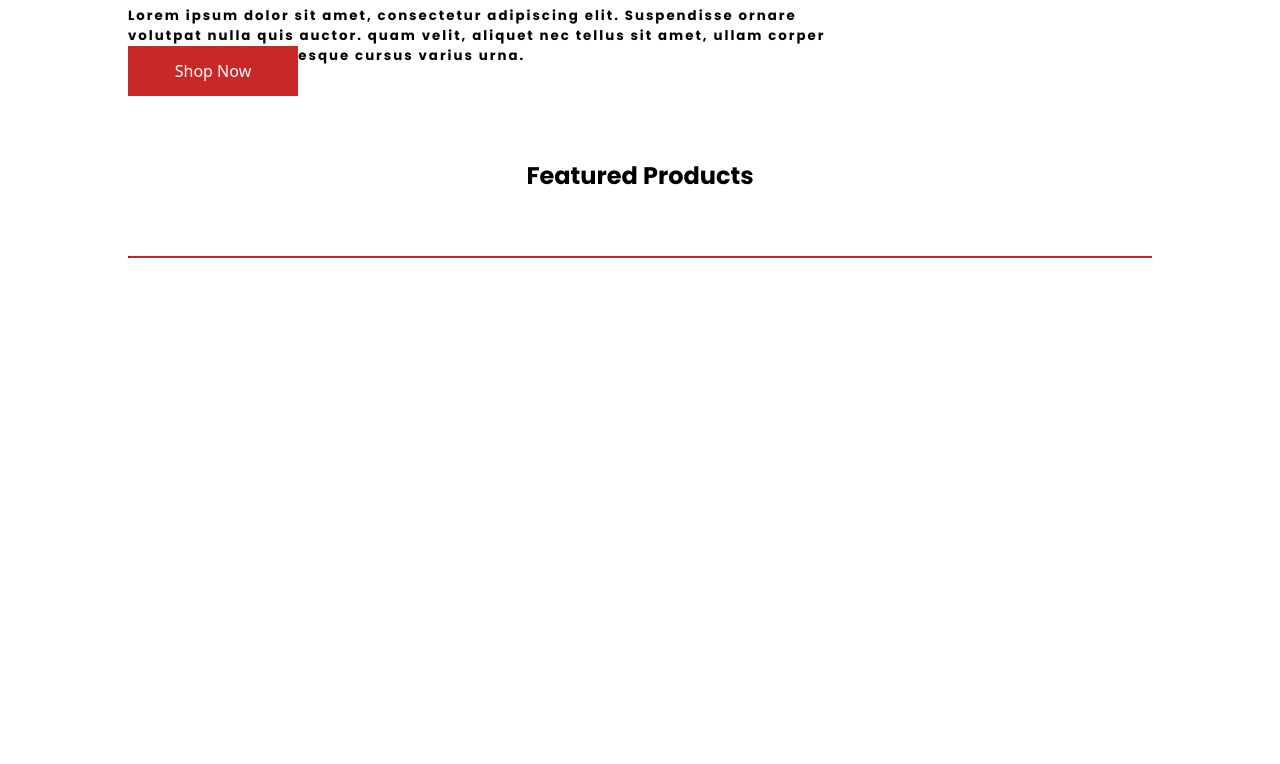
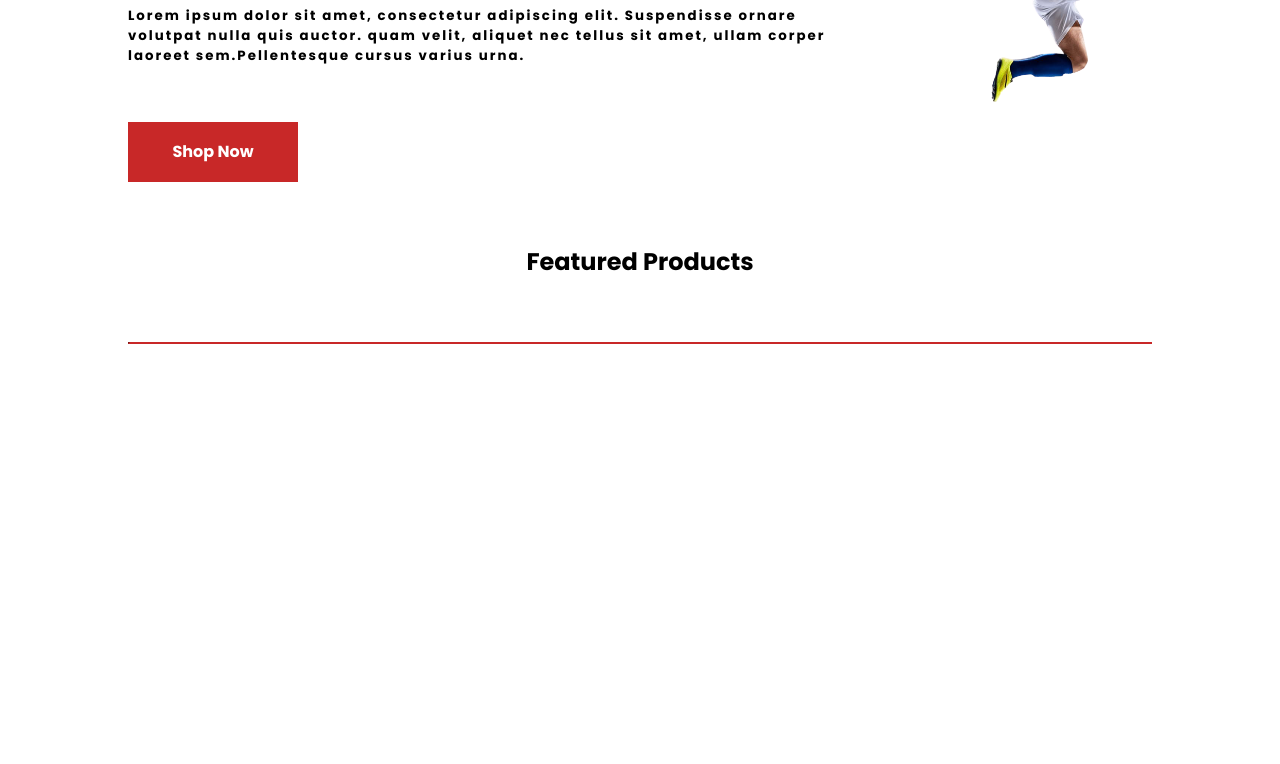
Before and after one commit to zeelsonii/webdevtask, a plain HTML site: page index.html in a window 1280 px wide. Shown: the part 336-1100 px from the top of the page. Drawn offline with Linux system fonts and the light colour scheme.

Commit message:
Making some changes

```diff
--- a/index.html
+++ b/index.html
@@ -18,7 +18,7 @@
 	<body>
 
     <nav class="navbar">
-			<a class="company1">TripleS Store</a>
+		<a class="company1">TripleS Store</a>
 
 
 	<form role="search" id="form">
@@ -48,9 +48,7 @@
                 <img src="hero-header.png" alt="welcome" class="welcome-image"/>
             </div>
 
-			<form1 role="shop" id="form1">
-				<input type="submit" value="Shop Now">
-			  </form1>
+			<button id="Submit">Shop Now</button>
 
 			  <div id="contents">
 				<h2 id="contents-title">Featured Products</h3>
--- a/style.css
+++ b/style.css
@@ -126,20 +126,6 @@ hr{
     margin-top: -18%;
 }
 
-form1{
-    background-color:rgb(200, 40, 40);
-    margin-top: -20px;
-    width: 170px;
-    height: 50px;
-    border-radius: 0px;
-    display: flex;
-    flex-direction: row;
-    align-items:center;
-    position: static;
-    justify-content: center;
-
-}
-
 input {
     font: 20px ;
     color: white;
@@ -168,3 +154,13 @@ hr1{
     margin-top: -20px;
     border-width: 4px;
 }
+
+#submit {
+    margin-top: 20px;
+    background-color: rgb(200, 40, 40) ;
+    border-color: red;
+    color: white;
+    width: 170px;
+    height: 60px;
+    text-align: center;
+}
```
Also changed, not shown: hero-header.png (added).
